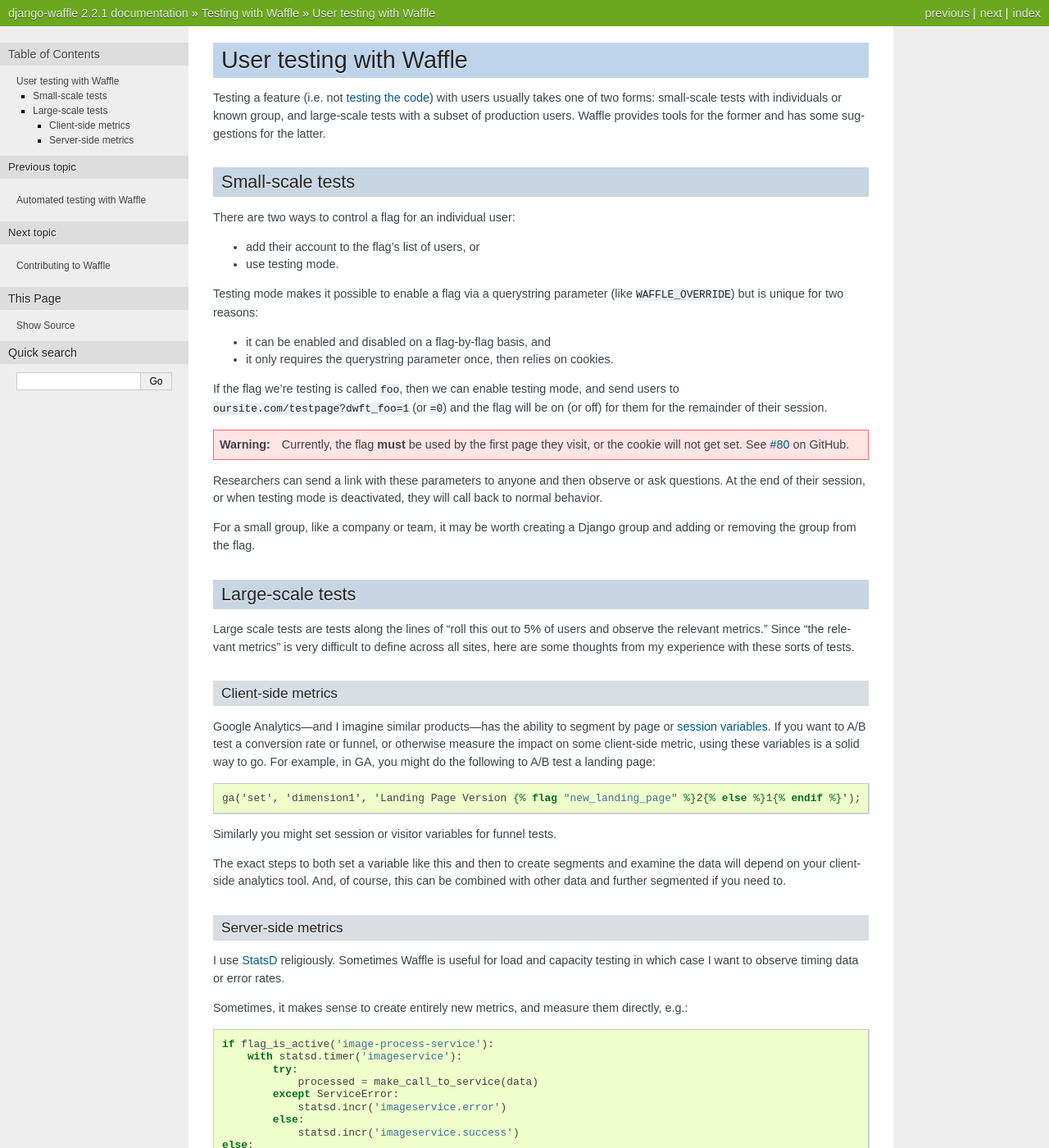
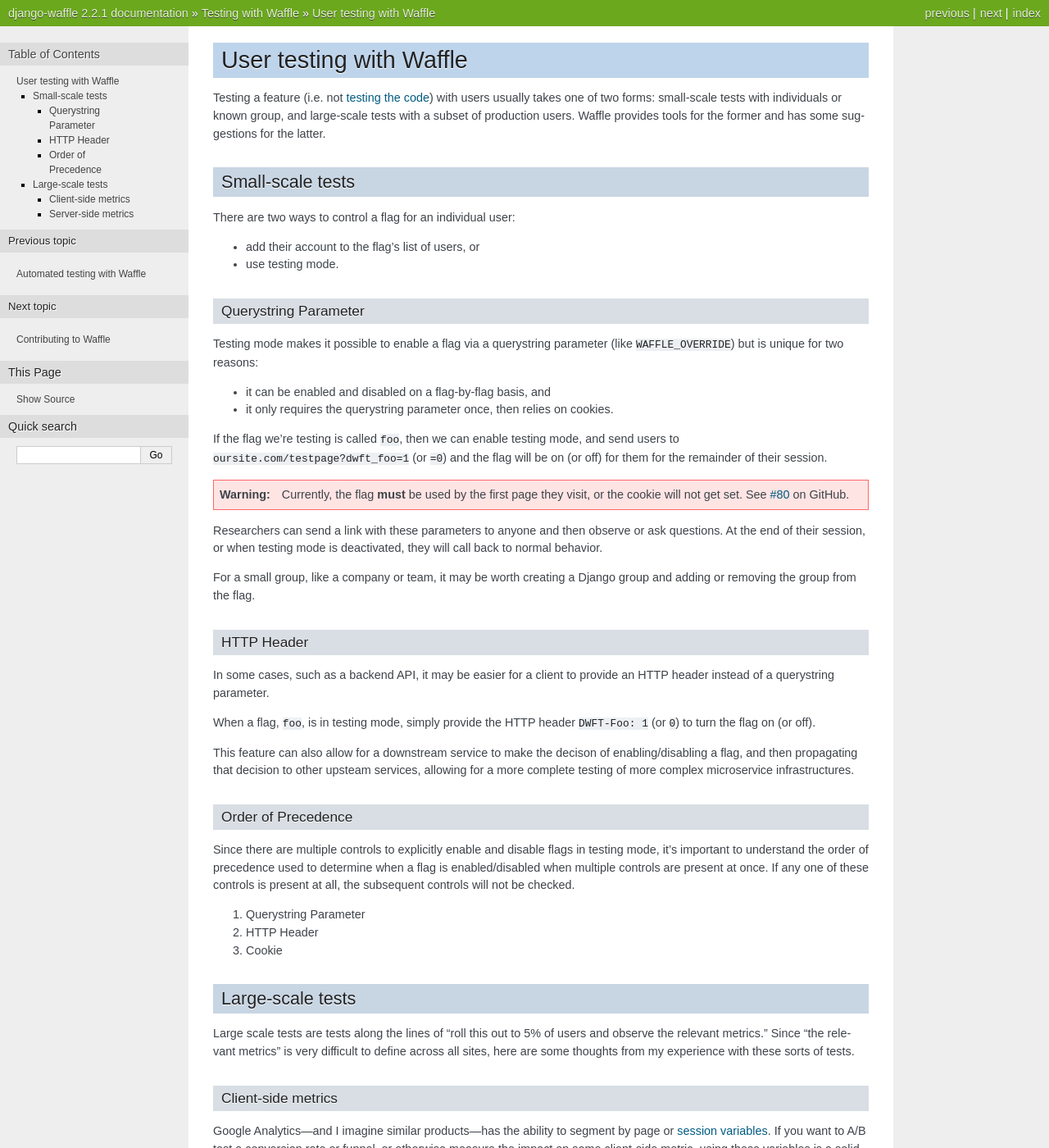
Before and after one commit to jazzband/django-waffle, a Sphinx documentation site: the page built from docs/testing/user.rst, in a window 1280 px wide and 1400 px high. Shown: the whole window at 82% size. Built offline with Sphinx 7.4.7, drawn with Linux system fonts in a browser that asks for light colours.

Commit message:
support setting testing flags with http headers (#405)

```diff
--- a/docs/testing/user.rst
+++ b/docs/testing/user.rst
@@ -18,6 +18,9 @@
 
 - add their account to the flag's list of users, or
 - use testing mode.
+
+Querystring Parameter
+---------------------
 
 Testing mode makes it possible to enable a flag via a querystring
 parameter (like ``WAFFLE_OVERRIDE``) but is unique for two reasons:
@@ -43,6 +46,32 @@
 For a small group, like a company or team, it may be worth creating a
 Django group and adding or removing the group from the flag.
 
+HTTP Header
+-----------
+
+In some cases, such as a backend API, it may be easier for a client to provide
+an HTTP header instead of a querystring parameter.
+
+When a flag, ``foo``, is in testing mode, simply provide the HTTP header
+``DWFT-Foo: 1`` (or ``0``) to turn the flag on (or off).
+
+This feature can also allow for a downstream service to make the decison of
+enabling/disabling a flag, and then propagating that decision to other upsteam
+services, allowing for a more complete testing of more complex microservice
+infrastructures.
+
+Order of Precedence
+-------------------
+
+Since there are multiple controls to explicitly enable and disable flags in
+testing mode, it's important to understand the order of precedence used to
+determine when a flag is enabled/disabled when multiple controls are present at
+once. If any one of these controls is present at all, the subsequent controls
+will not be checked.
+
+1. Querystring Parameter
+2. HTTP Header
+3. Cookie
 
 Large-scale tests
 =================
```
Also changed, not shown: 2 other files.
